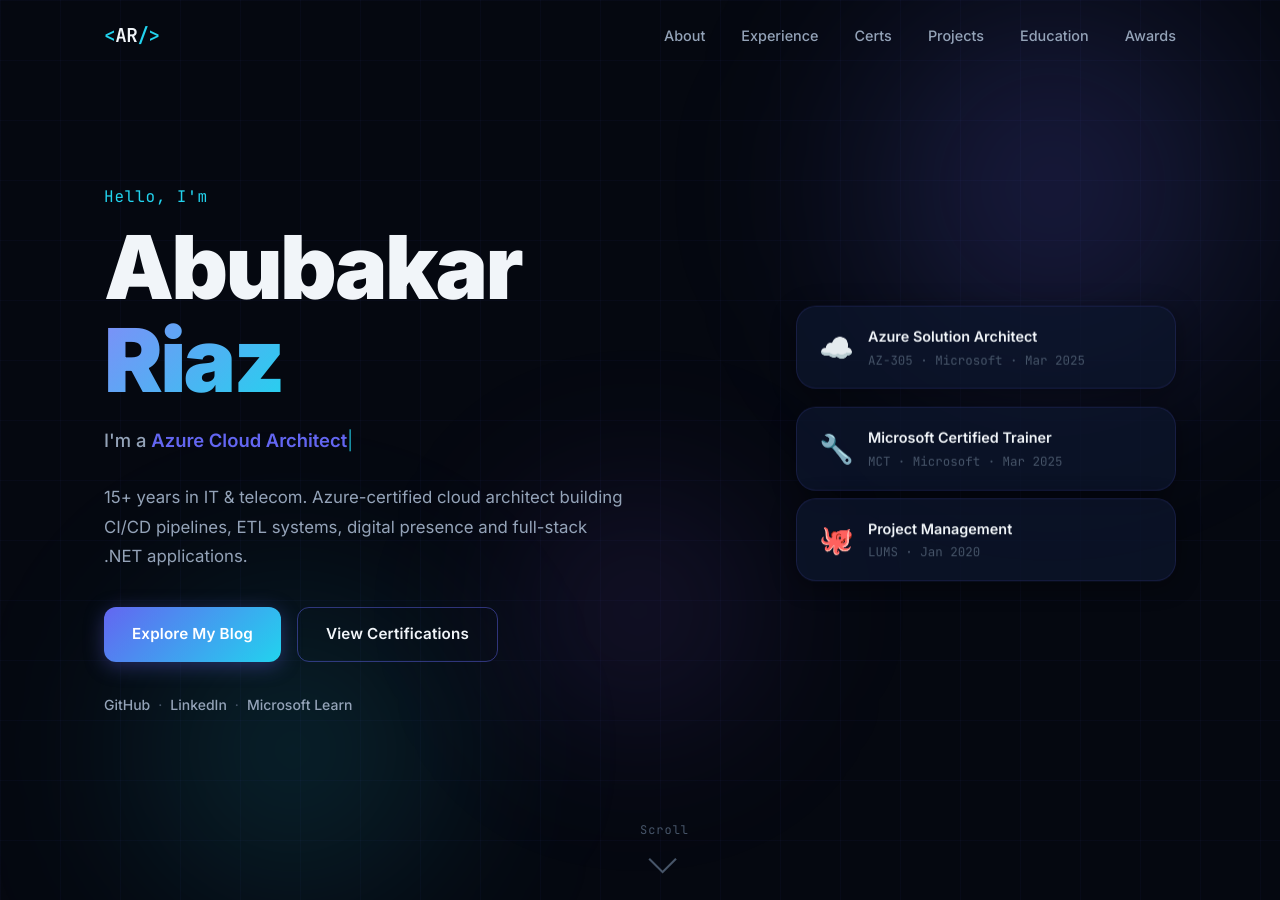
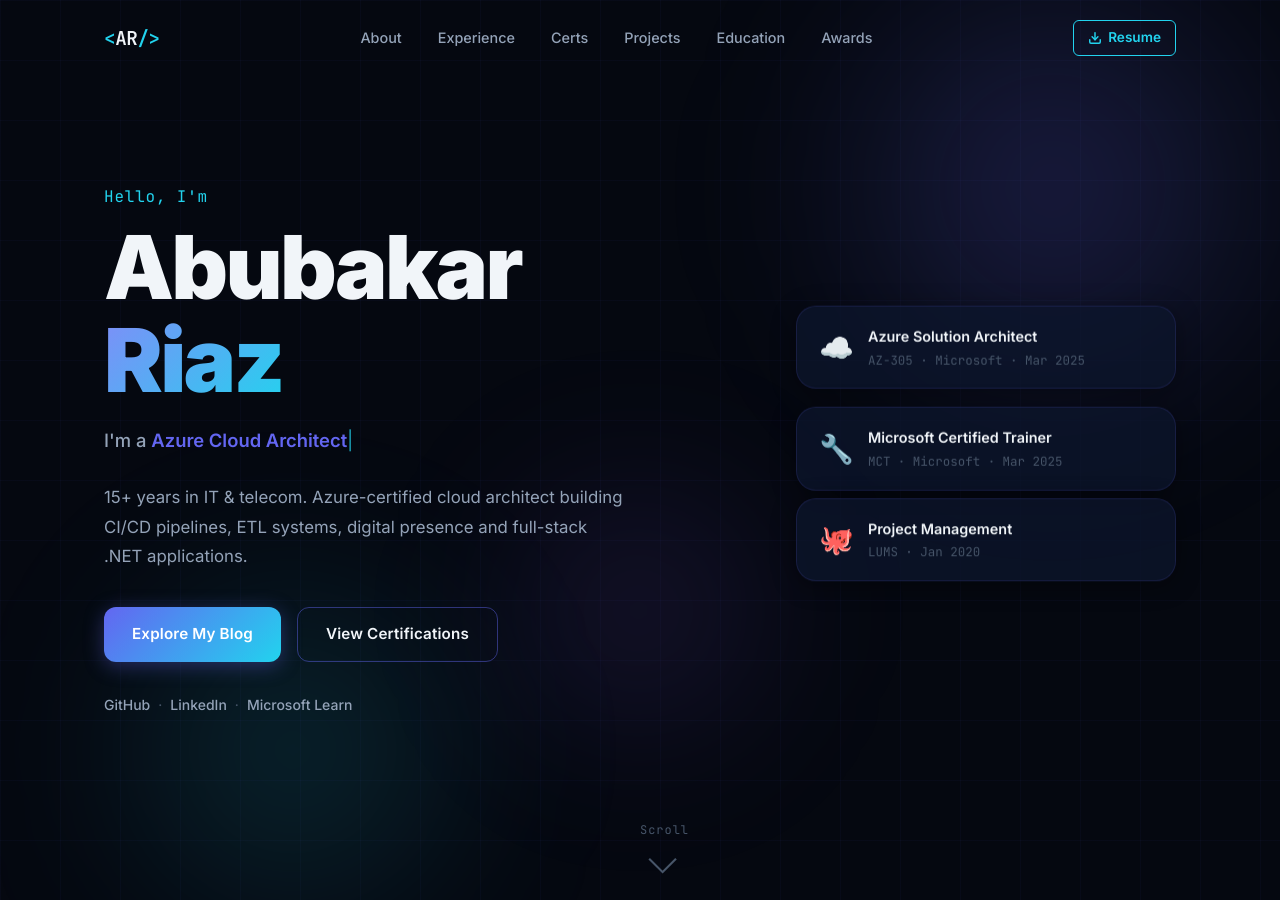
Before and after one commit to mabubakarriaz/mabubakarriaz.github.io, a Jekyll site: the page built from index.html, in a window 1280 px wide and 900 px high. Built offline with Jekyll 4.4.1, drawn with Linux system fonts in a browser that asks for light colours.

Commit message:
Add resume download button to navbar (#8)
* Add resume download button to navbar

Co-Authored-By: Claude Sonnet 4.6 <noreply@anthropic.com>

* latest resume added

* Set download filename to abubakar-riaz-resume-{date}.pdf

Co-Authored-By: Claude Sonnet 4.6 <noreply@anthropic.com>

---------

Co-authored-by: Claude Sonnet 4.6 <noreply@anthropic.com>

```diff
--- a/_layouts/default.html
+++ b/_layouts/default.html
@@ -28,6 +28,10 @@
         <a href="#education" class="nav-link">Education</a>
         <a href="#awards" class="nav-link">Awards</a>
       </div>
+      <a href="{{ '/assets/resume.pdf' | relative_url }}" class="nav-resume-btn" download="abubakar-riaz-resume-{{ 'now' | date: '%Y-%m-%d' }}.pdf" aria-label="Download Resume">
+        <svg width="14" height="14" viewBox="0 0 24 24" fill="none" stroke="currentColor" stroke-width="2.5" stroke-linecap="round" stroke-linejoin="round"><path d="M21 15v4a2 2 0 0 1-2 2H5a2 2 0 0 1-2-2v-4"/><polyline points="7 10 12 15 17 10"/><line x1="12" y1="15" x2="12" y2="3"/></svg>
+        Resume
+      </a>
       <button class="nav-toggle" id="navToggle" aria-label="Toggle navigation">
         <span></span><span></span><span></span>
       </button>
--- a/assets/css/main.css
+++ b/assets/css/main.css
@@ -597,6 +597,24 @@ img { max-width: 100%; display: block; }
   background: var(--text-primary);
   border-radius: 2px;
   transition: var(--transition);
+}
+
+.nav-resume-btn {
+  display: inline-flex;
+  align-items: center;
+  gap: 6px;
+  padding: 6px 14px;
+  font-size: 0.85rem;
+  font-weight: 600;
+  color: var(--accent-cyan);
+  border: 1.5px solid var(--accent-cyan);
+  border-radius: 6px;
+  transition: var(--transition);
+  white-space: nowrap;
+}
+.nav-resume-btn:hover {
+  background: var(--accent-cyan);
+  color: #0a0a0f;
 }
 
 /* ============================================================
@@ -1454,6 +1472,8 @@ img { max-width: 100%; display: block; }
   .nav-links.open { display: flex; }
   .nav-link { font-size: 1.5rem; }
   .nav-toggle { display: flex; z-index: 1000; }
+  .nav-resume-btn { padding: 6px 10px; font-size: 0; gap: 0; }
+  .nav-resume-btn svg { width: 18px; height: 18px; }
 
   .hero-name { font-size: clamp(2.8rem, 10vw, 4rem); }
 
```
Also changed, not shown: 1 other file.
